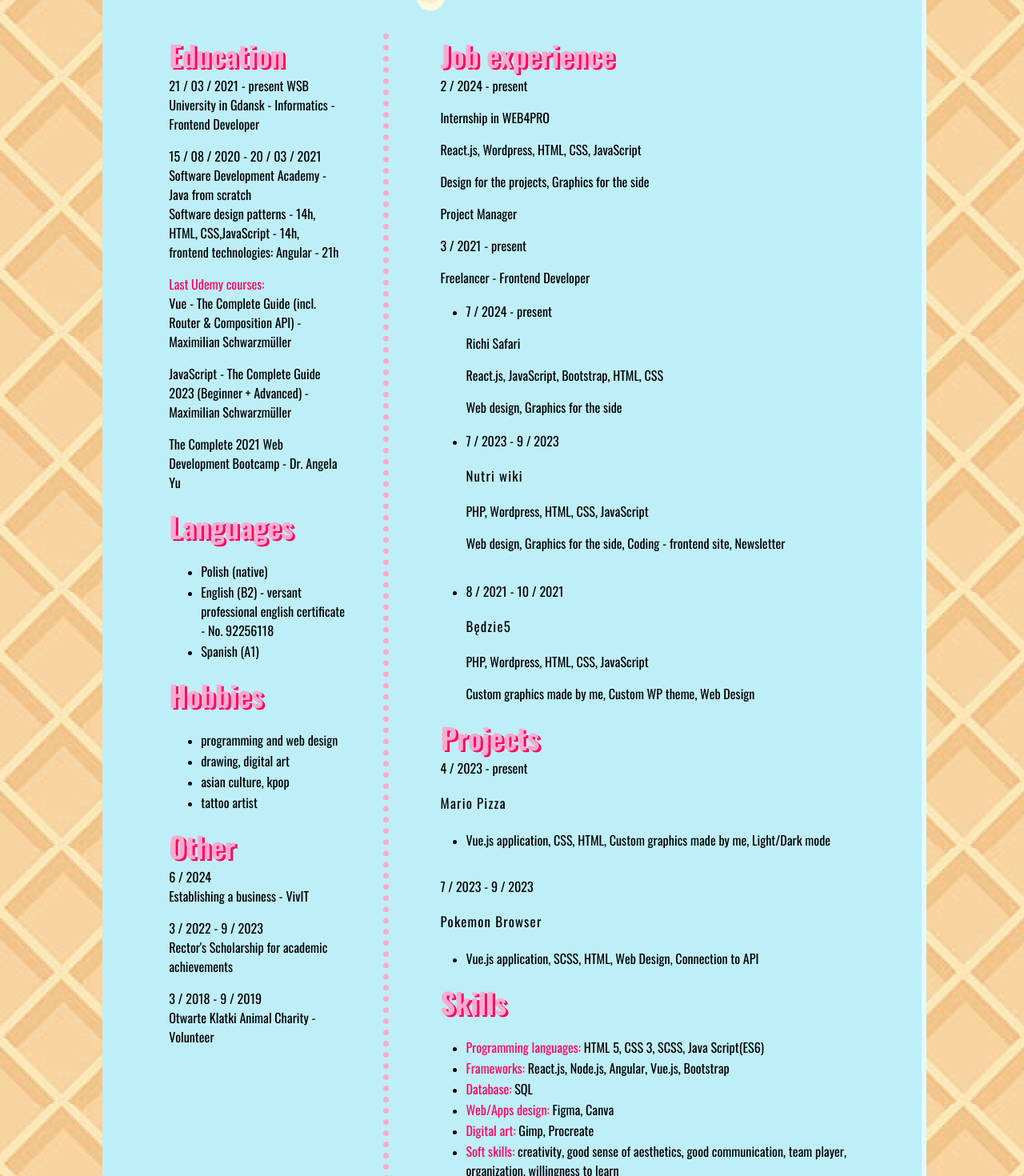
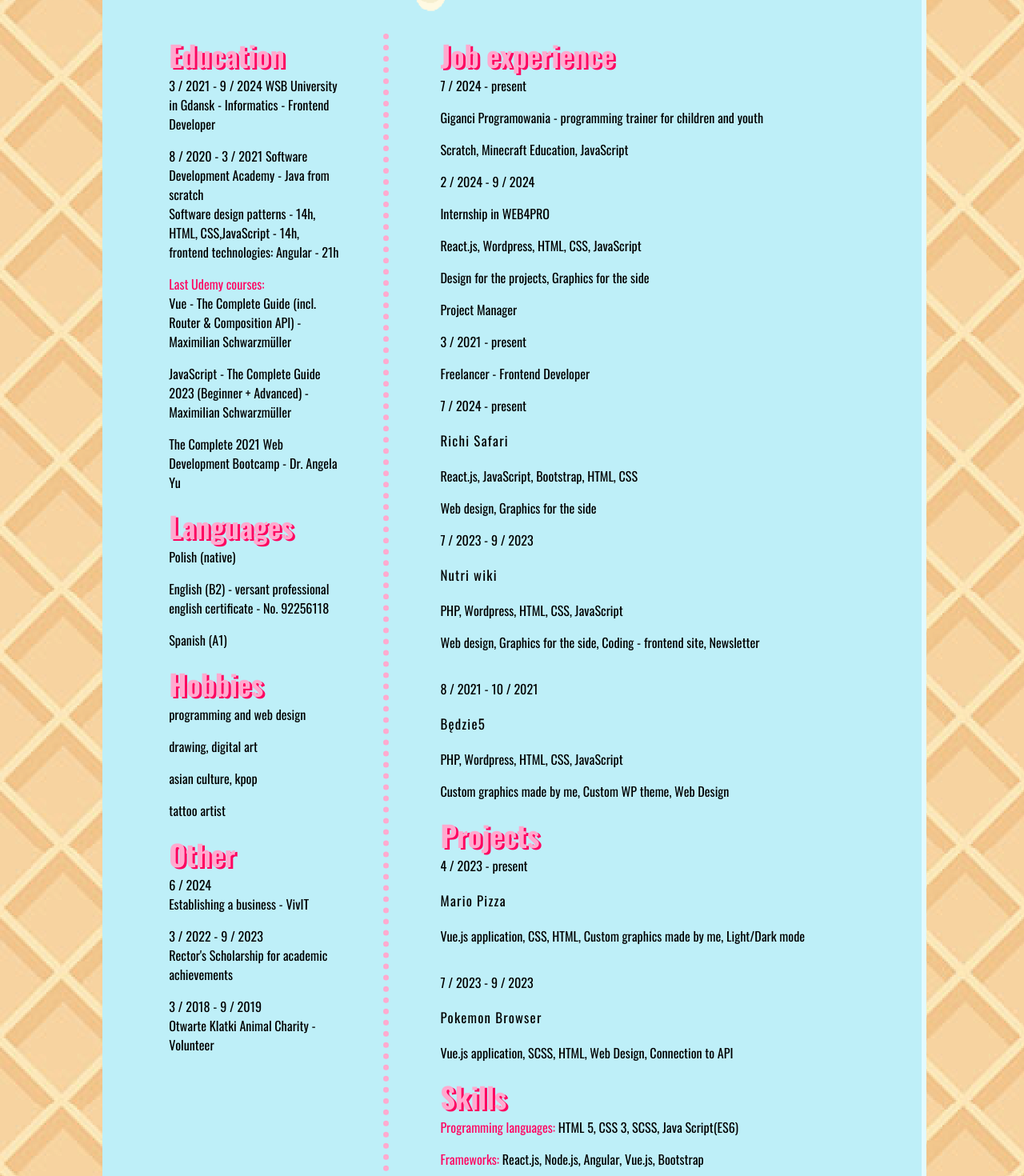
Before and after one commit to AgataJacykFrontendDeveloper/PortfolioPage, a Vue app: page /CV in a window 1280 px wide. Shown: the part 1180-2650 px from the top of the page at 80% size. Built offline with nearby package versions, Linux system fonts and the light colour scheme.

Commit message:
CV Update

```diff
--- a/src/views/CVPage.vue
+++ b/src/views/CVPage.vue
@@ -25,10 +25,10 @@
     <section class="cv-contents">
       <div class="small-box">
         <h4>Education</h4>
-<p>21 / 03 / 2021 - present
+<p>3 / 2021 - 9 / 2024
 WSB University in Gdansk -
 Informatics - Frontend Developer</p>
-<p>15 / 08 / 2020 - 20 / 03 / 2021
+<p>8 / 2020 - 3 / 2021
 Software Development Academy - Java from scratch <br>
 Software design patterns - 14h, <br>
 HTML, CSS,JavaScript - 14h,<br>
@@ -45,20 +45,16 @@ Development Bootcamp - Dr.
 Angela Yu</p>
 
 <h4>Languages</h4>
-<ul>
-  <li>Polish (native)</li>
-  <li>English (B2) - versant professional
-english certificate - No. 92256118</li>
-  <li>Spanish (A1)</li>
-</ul>
+  <p>Polish (native)</p>
+  <p>English (B2) - versant professional
+english certificate - No. 92256118</p>
+  <p>Spanish (A1)</p>
 
 <h4>Hobbies</h4>
-<ul>
-<li>programming and web design</li>
-<li>drawing, digital art</li>
-<li>asian culture, kpop</li>
-<li>tattoo artist</li>
-</ul>
+<p>programming and web design</p>
+<p>drawing, digital art</p>
+<p>asian culture, kpop</p>
+<p>tattoo artist</p>
 
 <h4>Other</h4>
 <p>6 / 2024 <br>
@@ -73,52 +69,45 @@ Volunteer</p>
 
       </div>
 <div class="big-box"> <h4>Job experience</h4>
-  <p>2 / 2024 - present</p>
+  <p>7 / 2024 - present</p>
+  <p>Giganci Programowania - programming trainer for children and youth</p>
+  <p>Scratch, Minecraft Education, JavaScript</p>
+  <p>2 / 2024 - 9 / 2024</p>
   <p>Internship in WEB4PRO</p>
   <p>React.js,  Wordpress, HTML, CSS, JavaScript</p>
   <p>Design for the projects, Graphics for the side</p>
   <p>Project Manager</p>
   <p>3 / 2021 - present</p>
 <p>Freelancer - Frontend Developer</p>
-<ul>
-<li>
 <p>7 / 2024 - present</p>
-<p>Richi Safari</p>
+<p><a href="https://richi-safari.vercel.app/">Richi Safari</a></p>
 <p>React.js, JavaScript, Bootstrap, HTML, CSS</p>
 <p>Web design, Graphics for the side</p>
-</li>
-<li>
 <p>7 / 2023 - 9 / 2023</p>
 <p><a href="https://nutriwiki.pl/ ">Nutri wiki</a></p>
 <p>PHP, Wordpress, HTML, CSS, JavaScript </p>
 <p>Web design, Graphics for the side, Coding - frontend site, Newsletter</p>
-</li>
 <br>
-<li>
 <p>8 / 2021 - 10 / 2021</p>
 <p><a href="https://github.com/AgataJacyk/bedzie5_theme">Będzie5</a></p>
 <p>PHP, Wordpress, HTML, CSS, JavaScript</p>
 <p>Custom graphics made by me, Custom WP theme, Web Design</p>
-</li>
-</ul>
 <h4>Projects</h4>
 <p>4 / 2023 - present</p>
 <p><a href="https://super-mario-pizza.netlify.app/">Mario Pizza</a></p>
-  <ul><li>Vue.js application, CSS, HTML, Custom graphics made by me, Light/Dark mode</li>
-</ul><br>
+<p>Vue.js application, CSS, HTML, Custom graphics made by me, Light/Dark mode</p>
+<br>
 <p>7 / 2023 - 9 / 2023</p>
 <p><a href="https://github.com/Olkens/pokeProjekt">Pokemon Browser</a></p>
-<ul><li>Vue.js application, SCSS, HTML, Web Design, Connection to API </li>
-  </ul>
+<p>Vue.js application, SCSS, HTML, Web Design, Connection to API </p>
+
 <h4>Skills</h4>
-<ul>
-<li><b>Programming languages:</b> HTML 5, CSS 3, SCSS, Java Script(ES6)</li>
-<li><b>Frameworks:</b> React.js, Node.js, Angular, Vue.js, Bootstrap</li>
-<li><b>Database:</b> SQL</li>
-<li><b>Web/Apps design:</b> Figma, Canva</li>
-<li><b>Digital art:</b> Gimp, Procreate</li>
-<li><b>Soft skills:</b> creativity, good sense of aesthetics, good communication, team player, organization, willingness to learn</li>
-</ul>
+<p><b>Programming languages:</b> HTML 5, CSS 3, SCSS, Java Script(ES6)</p>
+<p><b>Frameworks:</b> React.js, Node.js, Angular, Vue.js, Bootstrap</p>
+<p><b>Database:</b> SQL</p>
+<p><b>Web/Apps design:</b> Figma, Canva</p>
+<p><b>Digital art:</b> Gimp, Procreate</p>
+<p><b>Soft skills:</b> creativity, good sense of aesthetics, good communication, team player, organization, willingness to learn</p>
 
 </div>
     </section>
```
Also changed, not shown: 1 other file (tests, documents, lock files or other folders).
